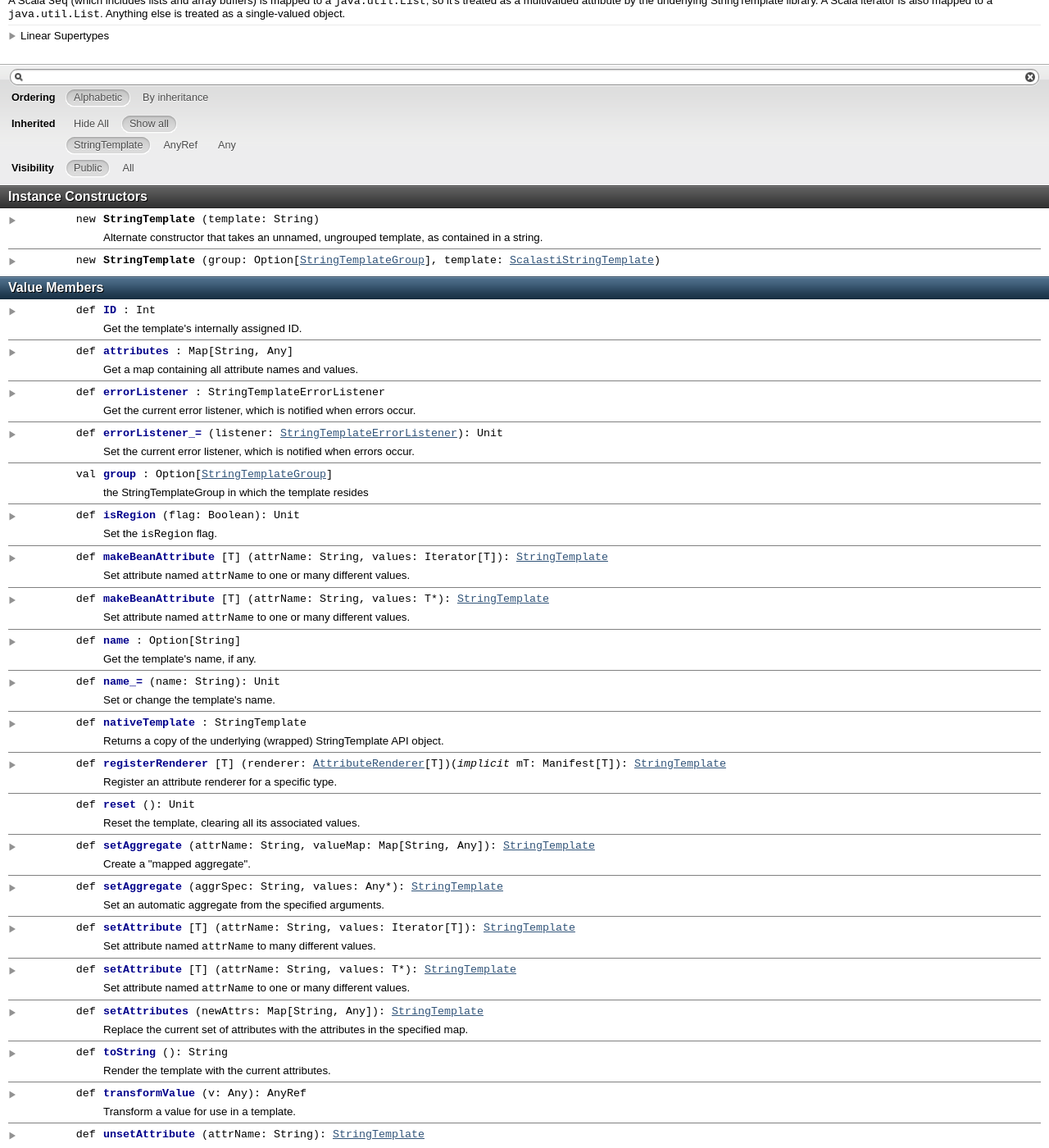
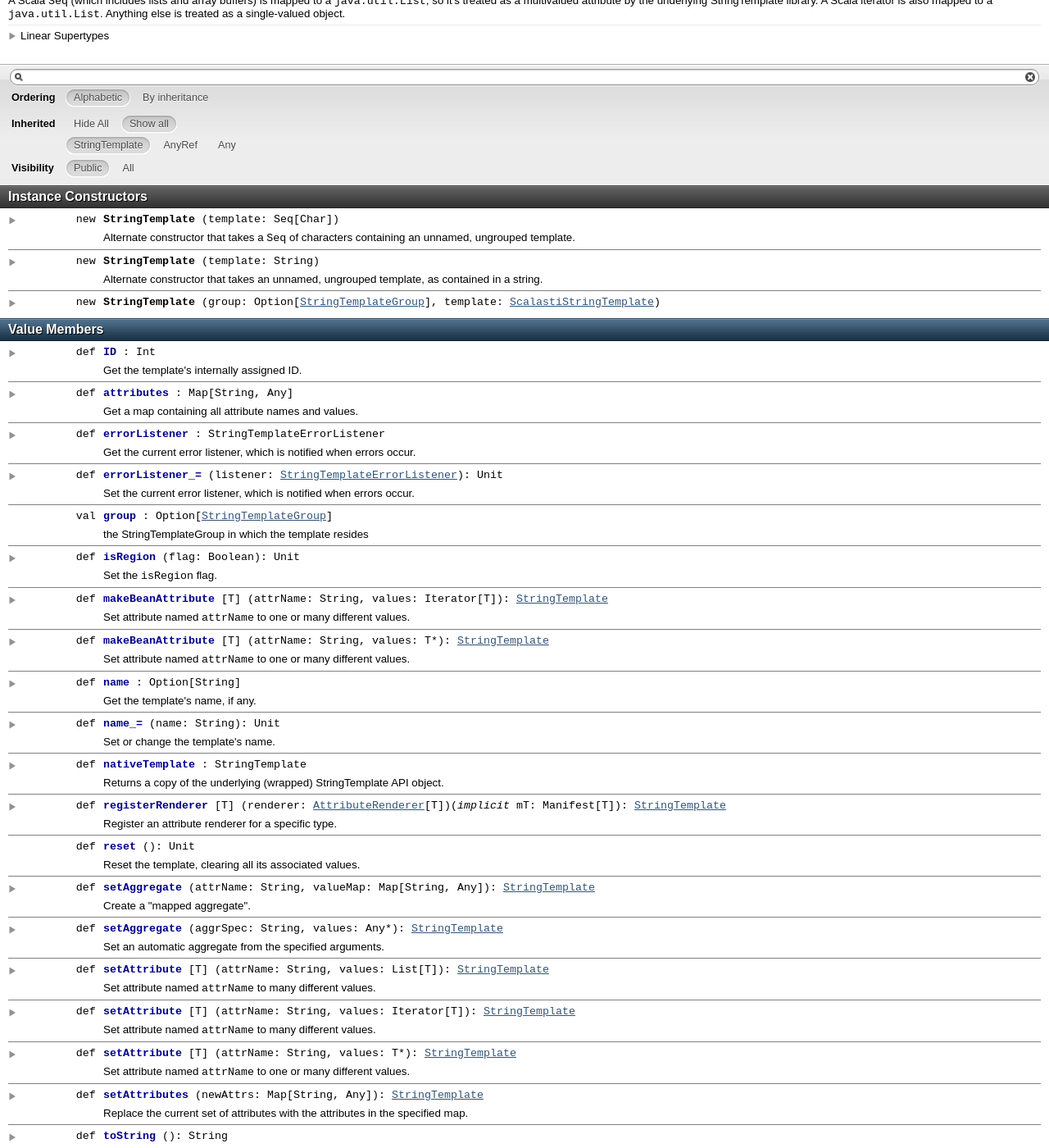
Before and after one commit to bmc/scalasti, a Jekyll site: the page api/org/clapper/scalasti/StringTemplate.html, which Jekyll copies as it is, in a window 1280 px wide and 1400 px high, scrolled down 339 px. Shown: the whole window at 82% size. Built offline with Jekyll 4.4.1, drawn with Linux system fonts in a browser that asks for light colours.

```diff
--- a/api/org/clapper/scalasti/StringTemplate.html
+++ b/api/org/clapper/scalasti/StringTemplate.html
@@ -71,6 +71,29 @@ underlying StringTemplate library. A Scala iterator is also mapped to a
         <div class="members" id="constructors">
               <h3>Instance Constructors</h3>
               <ol><li visbl="pub" name="org.clapper.scalasti.StringTemplate#this" data-isabs="false">
+      <a id="this:StringTemplate"></a>
+      <h4 class="signature">
+      <span class="kind">new</span>
+      <span class="symbol">
+        <span class="name">StringTemplate</span>
+
+        <span class="params">(<span name="template">template: Seq[<span name="scala.Char" class="extype">Char</span>]</span>)</span>
+      </span>
+      </h4>
+      <p class="shortcomment cmt">Alternate constructor that takes a <code>Seq</code> of characters containing
+an unnamed, ungrouped template.</p><div class="fullcomment"><div class="comment cmt"><p>Alternate constructor that takes a <code>Seq</code> of characters containing
+an unnamed, ungrouped template.</p><p>This constructor basically just reads the contents of the sequence into
+a string. While this approach makes using a lazy sequence (e.g., a
+<code>Stream</code>) somewhat pointless, the underlying StringTemplate API will only
+accept a string.</p><p>This constructor can obviously be used with <code>Stream</code> objects. For
+instance:</p><pre>
+val t1 = new StringTemplate(Stream('a', 'b', 'c'))
+val t2 = new StringTemplate(Stream(&quot;abc&quot;, &quot;def&quot;).flatMap(_.toString))
+</pre><p>Don't give this constructor an infinite stream, if you want to get
+control back.
+</p></div><dl class="paramcmts block"><dt class="param">template</dt><dd class="cmt"><p>the template, as a sequence of characters
+</p></dd></dl></div>
+    </li><li visbl="pub" name="org.clapper.scalasti.StringTemplate#this" data-isabs="false">
       <a id="this:StringTemplate"></a>
       <h4 class="signature">
       <span class="kind">new</span>
@@ -594,6 +617,27 @@ Use the map version of <code>setAggregate()</code> for that.</p><p>See
 for more information.
 </p></div><dl class="paramcmts block"><dt class="param">aggrSpec</dt><dd class="cmt"><p>the spec, as described above</p></dd><dt class="param">values</dt><dd class="cmt"><p>one or more values. The values are treated as discrete;
                  that is, lists are not supported.
+</p></dd><dt>returns</dt><dd class="cmt"><p>this object, for convenience
+</p></dd></dl></div>
+    </li><li visbl="pub" name="org.clapper.scalasti.StringTemplate#setAttribute" data-isabs="false">
+      <a id="setAttribute[T](String,List[T]):StringTemplate"></a>
+      <h4 class="signature">
+      <span class="kind">def</span>
+      <span class="symbol">
+        <span class="name">setAttribute</span>
+        <span class="tparams">[<span name="T">T</span>]</span>
+        <span class="params">(<span name="attrName">attrName: String</span>, <span name="values">values: List[T]</span>)</span><span class="result">: <a name="org.clapper.scalasti.StringTemplate" class="extype" href="">StringTemplate</a></span>
+      </span>
+      </h4>
+      <p class="shortcomment cmt">Set attribute named <code>attrName</code> to many different values.</p><div class="fullcomment"><div class="comment cmt"><p>Set attribute named <code>attrName</code> to many different values. Internally,
+the values are coalesced into a <code>java.util.List</code> of type <code>T</code>.</p><p>Note that StringTemplate expects the values to be Java Beans, if
+they contain fields. This method does not automatically convert the
+values, since it has no way of knowing whether or not that's what
+the caller wants. If you want to have Scalasti automatically convert
+your values from Scala objects to Java Beans (which useful for case
+classes or other classes where using <code>@BeanProperty</code> isn't possible),
+use one of the <code>makeBeanAttribute()</code> methods.
+</p></div><dl class="paramcmts block"><dt class="tparam">T</dt><dd class="cmt"><p>the type of the values to assign to the attribute</p></dd><dt class="param">attrName</dt><dd class="cmt"><p>the name of the attribute</p></dd><dt class="param">values</dt><dd class="cmt"><p>the values to associate with the attribute
 </p></dd><dt>returns</dt><dd class="cmt"><p>this object, for convenience
 </p></dd></dl></div>
     </li><li visbl="pub" name="org.clapper.scalasti.StringTemplate#setAttribute" data-isabs="false">
```
Also changed, not shown: other parts of api/org/clapper/scalasti/StringTemplate.html (+2 -2 lines), index.md (+5 -5 lines), CHANGELOG.md.
